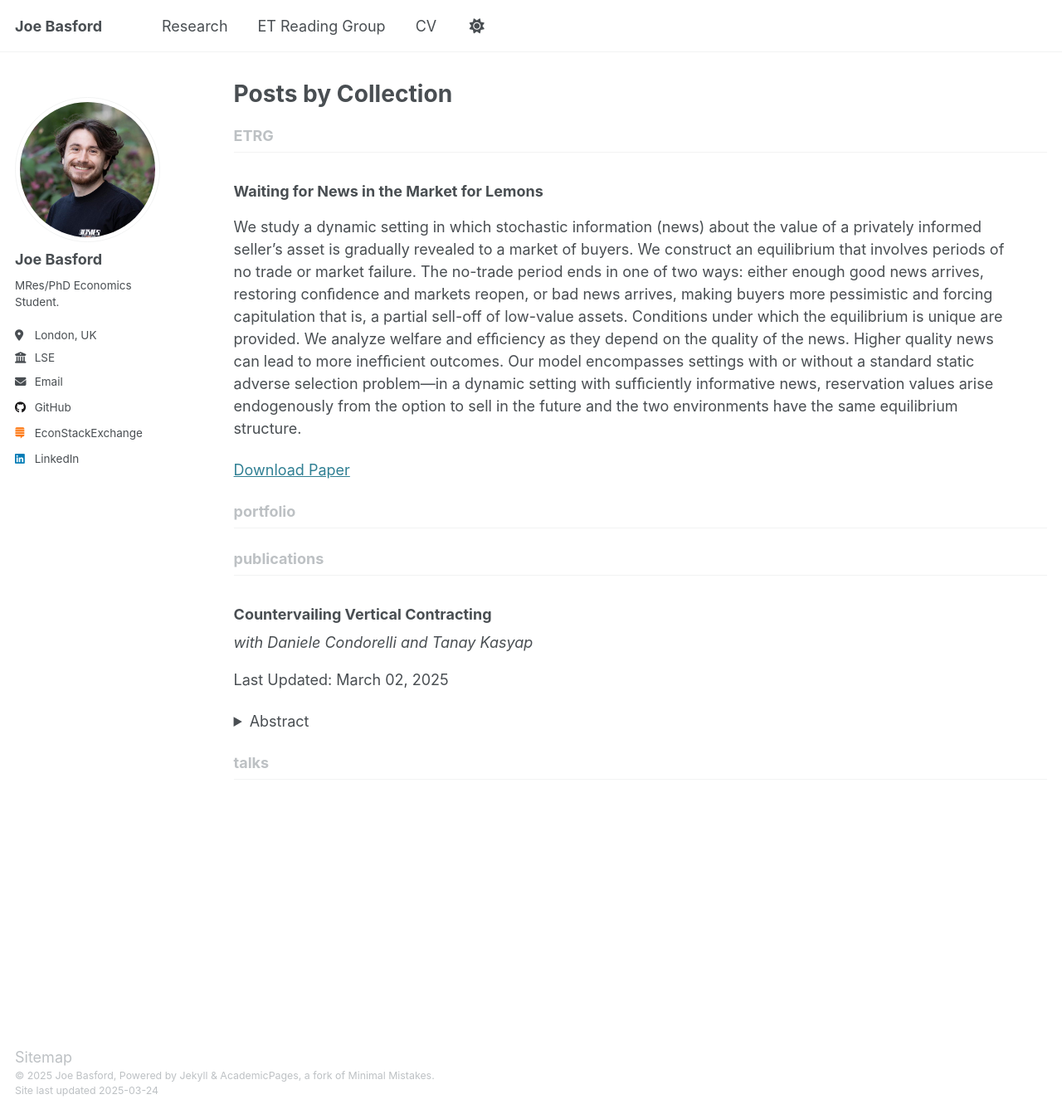
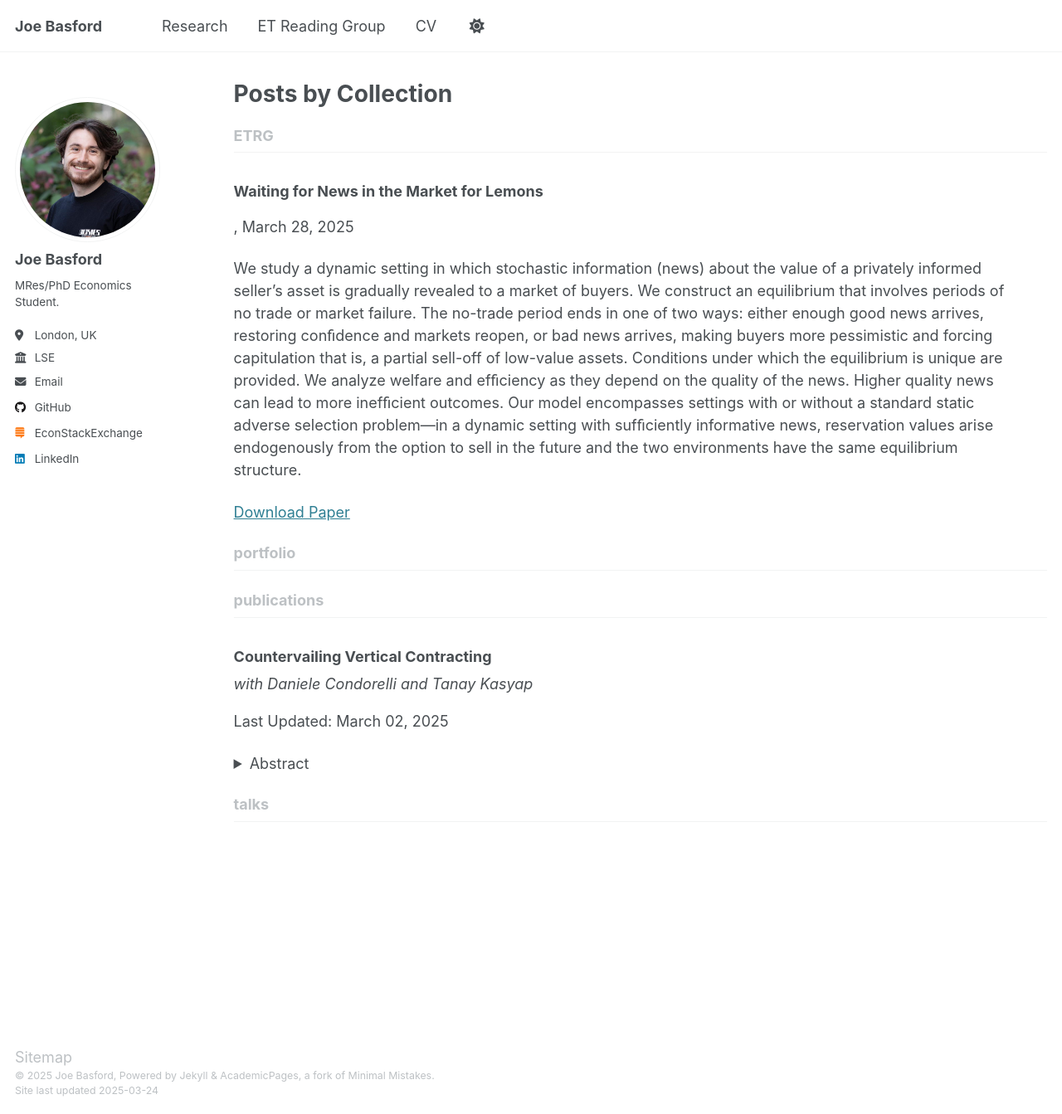
Before and after one commit to Joe-Basford/Joe-Basford.github.io, a Jekyll site: the page built from _pages/collection-archive.html, in a window 1280 px wide and 1343 px high. Shown: the whole window at 83% size. Built offline with Jekyll 4.4.1, drawn with Linux system fonts in a browser that asks for light colours.

Commit message:
Update archive-single.html

```diff
--- a/_includes/archive-single.html
+++ b/_includes/archive-single.html
@@ -31,10 +31,18 @@
         {% if post.collection == 'publications' %}
           <i>with {{post.coauthors}}</i>
           <p>Last Updated: <i>{{ post.venue }}</i> {{ post.date | default: "1900-01-01" | date: "%B %d, %Y"" }} </p>
-        {% endif %}
         {% if post.extract %}
          <details> <summary>Abstract</summary>{{post.extract}}</details>
         {% endif %}
+        {% endif %}
+
+      {% if post.collection == 'ETRG' %}
+      <i> {{post.authors}} </i>
+      <p> {{post.journal}}, {{ post.date | default: "1900-01-01" | date: "%B %d, %Y"" }} </p>
+      {% if post.extract %}
+         <details> <summary>Abstract</summary>{{post.extract}}</details>
+        {% endif %}
+    {% endif %}
 
     {% if post.excerpt and site.read_more != 'enabled' %}
     <p class="archive__item-excerpt" itemprop="description">{{ post.excerpt | markdownify }}</p>
```
